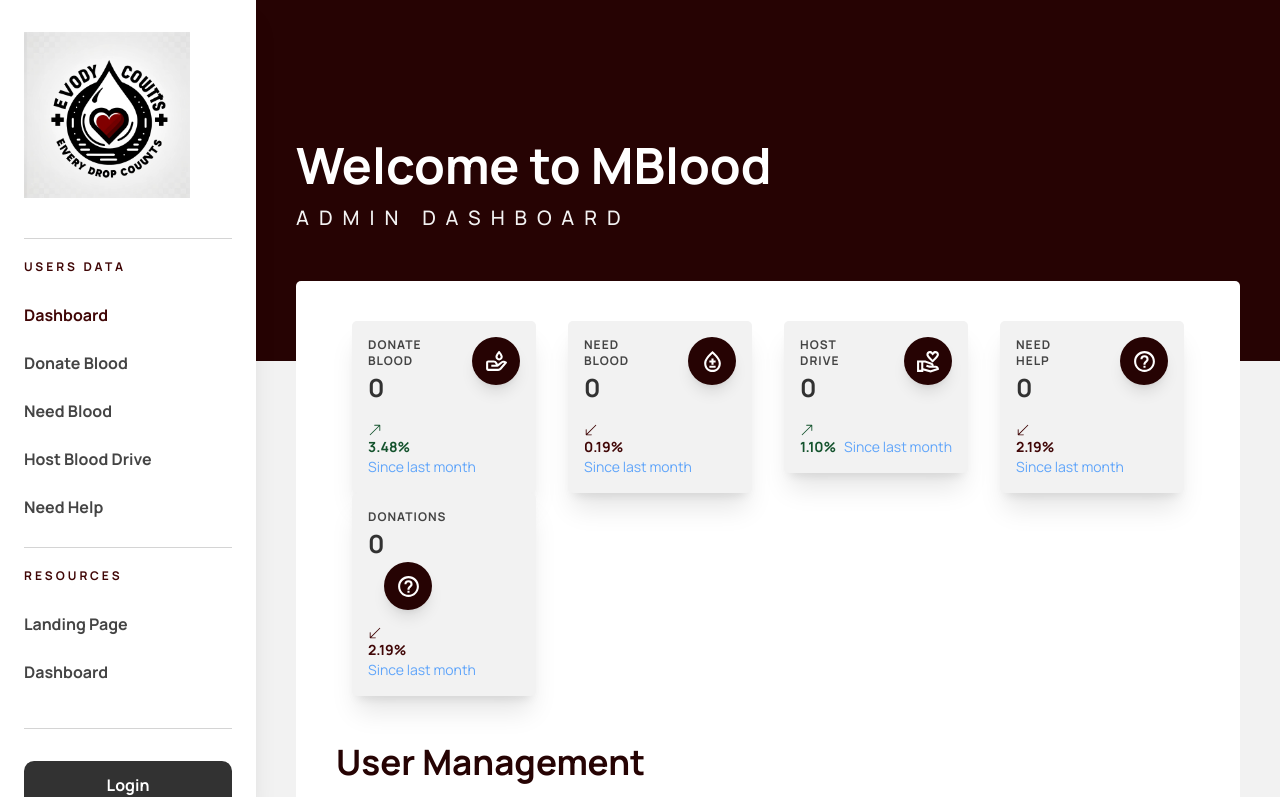
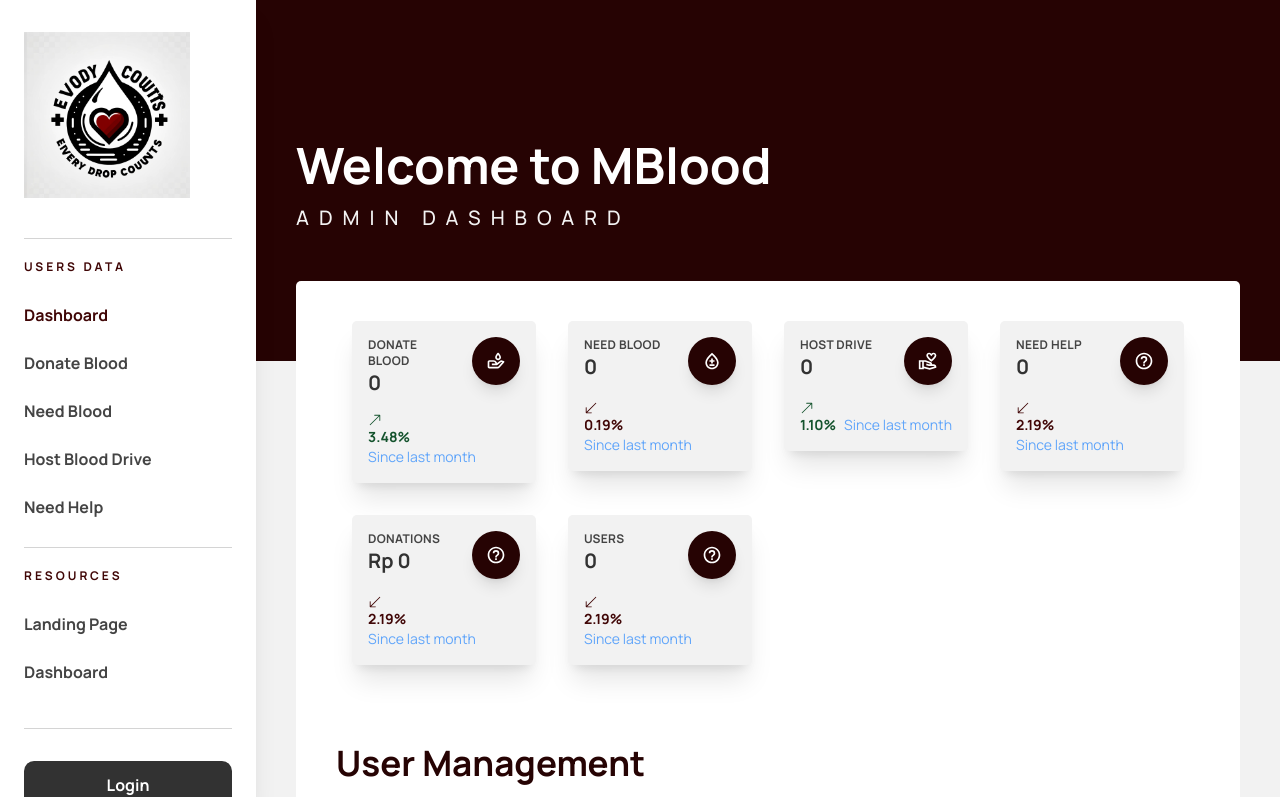
Before and after one commit to m-istighfar/FE-M-Blood, a React (Vite) app: page /admin in a window 1280 px wide. Shown: the top 797 px of the page. Built offline with nearby package versions, Linux system fonts and the light colour scheme; a web font is replaced by a local one.

Commit message:
adjust card - dashboard

```diff
--- a/src/components/sections/cta-card/cta-card-component.jsx
+++ b/src/components/sections/cta-card/cta-card-component.jsx
@@ -17,46 +17,40 @@ export default function CardStats({
 }) {
   return (
     <>
-			<div className="relative flex flex-col min-w-0 break-words bg-off_white rounded-rsm mb-6 xl:mb-0 shadow-xl hover:shadow-lg transition">
+      <div className="relative flex flex-col min-w-0 break-words bg-off_white rounded-rsm mb-6 xl:mb-8 shadow-xl hover:shadow-lg transition">
         <div className="flex-auto p-4">
-					<div className="flex flex-wrap">
-						<div className="relative w-full pr-4 max-w-full flex-grow flex-1">
-							<h5 className="text-dark_gray tracking-[1px] uppercase font-bold text-xs">
+          <div className="flex items-start">
+            <div className="relative w-full pr-4 max-w-full flex-grow">
+              <h5 className="text-dark_gray uppercase font-bold text-xs tracking-wide">
                 {statSubtitle}
               </h5>
-							<span className="font-semibold text-[25px] text-dark">
+              <span className="font-semibold text-xl text-dark truncate">
                 {statTitle}
               </span>
             </div>
-						<div className="relative w-auto pl-4 flex-initial">
+            <div className="relative w-12 flex-shrink-0">
               <div
                 className={
                   "text-white p-3 text-center inline-flex items-center justify-center w-12 h-12 shadow-lg rounded-full " +
                   statIconColor
                 }
               >
-								<i className="text-[25px]">{statIconName}</i>
+                <i className="text-xl">{statIconName}</i>
               </div>
             </div>
           </div>
           <p className="text-sm text-blue mt-4">
             <span
               className={`${statPercentColor} font-semibold mr-2 ${
-								statArrow == "up" ? "text-green" : "text-red"
+                statArrow === "up" ? "text-green" : "text-red"
               }`}
             >
               <i>
-								{statArrow == "up" ? (
-									<BsArrowUpRight />
-								) : (
-									<BsArrowDownLeft />
-								)}
+                {statArrow === "up" ? <BsArrowUpRight /> : <BsArrowDownLeft />}
               </i>{" "}
               {statPercent}%
             </span>
-						<span className="whitespace-nowrap">
-							{statDescripiron}
-						</span>
+            <span className="whitespace-nowrap">{statDescripiron}</span>
           </p>
         </div>
       </div>
--- a/src/components/views/admin/dashboard.jsx
+++ b/src/components/views/admin/dashboard.jsx
@@ -23,6 +23,7 @@ const Dashboard = () => {
   const [totalHelpOffers, setTotalHelpOffers] = useState(0);
   const [totalBloodDrives, setTotalBloodDrives] = useState(0);
   const [totalDonations, setTotalDonations] = useState(0);
+  const [totalUsers, setTotalUsers] = useState(0);
 
   useEffect(() => {
     const fetchUsers = async () => {
@@ -53,10 +54,6 @@ const Dashboard = () => {
       }
     };
 
-    const renderNumber = (number) => {
-      return number !== undefined ? number.toLocaleString() : "Loading...";
-    };
-
     const fetchData = async (url, setter) => {
       try {
         const accessToken = localStorage.getItem("accessToken");
@@ -82,6 +79,7 @@ const Dashboard = () => {
     fetchData("http://localhost:3000/help-offer", setTotalHelpOffers);
     fetchData("http://localhost:3000/blood-drive", setTotalBloodDrives);
     fetchData("http://localhost:3000/total-donations", setTotalDonations);
+    fetchData("http://localhost:3000/user/list-users", setTotalUsers);
   }, [currentPage, limit]);
 
   const cardData = [
@@ -124,11 +122,28 @@ const Dashboard = () => {
     {
       key: 555,
       statSubtitle: "DONATIONS",
-      statTitle: totalDonations?.toLocaleString() || "Loading...",
+      statTitle:
+        totalDonations || totalDonations === 0
+          ? `${totalDonations.toLocaleString("id-ID", {
+              style: "currency",
+              currency: "IDR",
+              minimumFractionDigits: 0,
+              maximumFractionDigits: 0,
+            })}`
+          : "Loading...",
       statArrow: "down",
       statPercent: "2.19",
       statIconName: <BiHelpCircle />,
       to: "/admin/donate-money",
+    },
+    {
+      key: 666,
+      statSubtitle: "USERS",
+      statTitle: totalUsers?.toLocaleString() || "Loading...",
+      statArrow: "down",
+      statPercent: "2.19",
+      statIconName: <BiHelpCircle />,
+      to: "/admin",
     },
   ];
 
```
Lines whose indentation alone changed are shown as unchanged.
